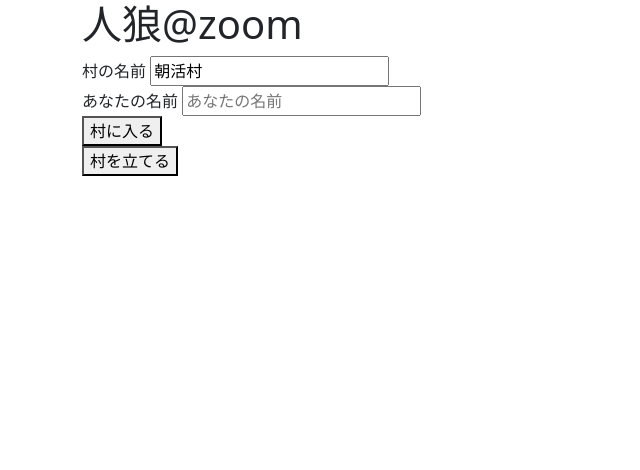
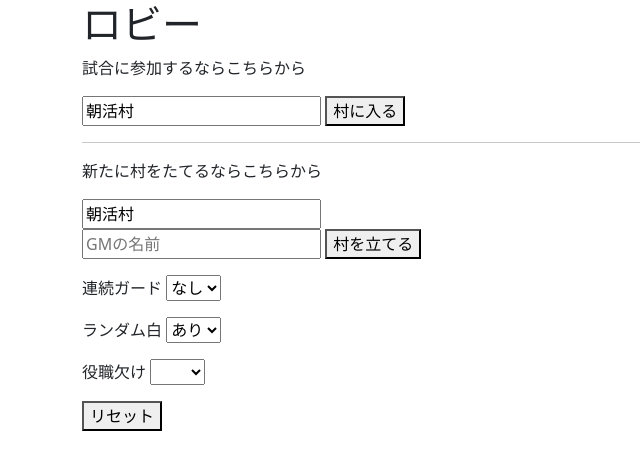
Before and after one commit to meguko2002/entry_socket, a Flask app: page / in a window 1280 px wide. Shown: the top 470 px of the page, without its empty margins (0-640 px from the left). Run offline with Flask 2, Linux system fonts and the light colour scheme; some libraries are stand-ins or nearby versions.

Commit message:
とりあえず、pycharmでviews.pyを実行。複数のゲームで一連の動作確認済み

```diff
--- a/testapp/__init__.py
+++ b/testapp/__init__.py
@@ -1,4 +1,7 @@
+import login as login
 from flask import Flask
+from flask_login import LoginManager, UserMixin, current_user, login_user, \
+    logout_user
 from flask_sqlalchemy import SQLAlchemy
 from flask_socketio import SocketIO
 from flask_session import Session
@@ -6,13 +9,12 @@
 
 app = Flask(__name__)
 app.config.from_object('testapp.config')
-app.secret_key ='sadfsaEFFSAefsa'
 app.permanent_session_lifetime = timedelta(minutes=30)
+app.config['secret_key'] ='sadfsaEFFSAefsa'
 app.config['SESSION_TYPE'] = 'filesystem'
 socketio = SocketIO(app, manage_session=False)
 
 db = SQLAlchemy(app)
-
 Session(app)
 from .models import player
 
--- a/testapp/templates/testapp/index.html
+++ b/testapp/templates/testapp/index.html
@@ -2,44 +2,66 @@
 
 {% block contents %}
 <div id="app">
+    <template v-if="phase =='村おこし'">
+        <h1>ロビー</h1>
 
-    <template v-if="phase =='村おこし'">
-        <h1>人狼@zoom</h1>
         <div>
-            <label for="villageName">村の名前</label>
-            <input type=" text" v-model="villageName" id="villageName" placeholder="村の名前">
+            <p>試合に参加するならこちらから</p>
+            <input type=" text" v-model="villageName" placeholder="村の名前">
+            <button @click="enterVillage">村に入る</button>
         </div>
+        <hr>
         <div>
-            <label for="myName">あなたの名前</label>
-            <input type=" text" v-model="myName" id="myName" placeholder="あなたの名前">
-        </div>
-        <div>
-            <button v-on:click="enterVillage">村に入る</button>
-        </div>
-        <div>
-            <button v-on:click="createVillage">村を立てる</button>
+            <p>新たに村をたてるならこちらから</p>
+            <input type=" text" v-model="villageName" placeholder="村の名前"><br>
+            <input type=" text" v-model="myName" placeholder="GMの名前">
+            <button @click="createVillage">村を立てる</button>
         </div>
         <p> [[ message ]]</p>
     </template>
 
-    <template v-else>
+    <template v-else-if="phase =='参戦受付中'">
         <p>[[ villageName ]] GM: [[ gmSign ]]</p>
         <h1>[[phase]]</h1>
         <table>
             <tr v-for="player in players" :key="player.pid">
-                <td v-bind:class={active:player.name==myName}>[[ player.pid ]]</td>
-                <td v-bind:class={active:!player.isAlive}>[[ player.name ]]
+                <td :class={active:player.name==myName}>[[ player.pid ]]</td>
+                <td :class={active:!player.isAlive}>[[ player.name ]]</td>
+                <td>
+                    <button v-if="(player.name==myName || IamGM)" @click="leave(player)">観戦</button>
+                    <button v-if="(player.name==myName || IamGM)" @click="logout(player)">村を離れる</button>
+                    <button v-if="gmButtonEnable && player.name != gm.name" @click="submitGM(player.name)">GM</button>
+                </td>
+            </tr>
+            <tr v-if="notEntry">
+                <td></td>
+                <td> <input type="text" v-model="myName"></td>
+                <td>
+                    <button @click="joinGame"> 参戦 </button>
+                    <button @click="logout">村を離れる</button>
+                </td>
+            </tr>
+        </table>
+    </template>
+
+    <!-- <template v-else-if="phase =='参戦受付中'">
+        <p>[[ villageName ]] GM: [[ gmSign ]]</p>
+        <h1>[[phase]]</h1>
+        <table>
+            <tr v-for="player in players" :key="player.pid">
+                <td :class={active:player.name==myName}>[[ player.pid ]]</td>
+                <td :class={active:!player.isAlive}>[[ player.name ]]
                     <span v-if="!player.is_playing">(断線中)</span>
                 </td>
                 <td>
-                    <button v-if="IamGM && phase=='昼'" v-on:click="vote(player)"
+                    <button v-if="IamGM && phase=='昼'" @click="vote(player)"
                         :disabled="voted || !player.isAlive">追放</button>
-                    <input v-if="phase=='深夜'" type="radio" name="targetCand" v-on:click="action(player)"
+                    <input v-if="phase=='深夜'" type="radio" name="targetCand" @click="action(player)"
                         :disabled="isNotObjected(player)" value="対象"></input>
+                    <button v-if="phase=='参戦受付中' && (player.name==myName || IamGM)" @click="leave(player)">観戦</button>
                     <button v-if="phase=='参戦受付中' && (player.name==myName || IamGM)"
-                        v-on:click="leave(player)">退却</button>
-                    <button v-if="gmButtonEnable && player.name != gm.name"
-                        v-on:click="submitGM(player.name)">GM</button>
+                        @click="logout(player)">村を離れる</button>
+                    <button v-if="gmButtonEnable && player.name != gm.name" @click="submitGM(player.name)">GM</button>
                 </td>
                 <td>[[ opencast[player.name] ]]</td>
                 <td v-if="phase =='深夜'||phase =='朝'">[[ wolfTarget[player.name] ]]
@@ -52,24 +74,25 @@
                     <input type="text" v-model="myName">
                 </td>
                 <td>
-                    <button v-on:click="joinGame"> 参戦 </button>
+                    <button @click="joinGame"> 参戦 </button>
                 </td>
             </tr>
             <tr v-else-if="IamGM && phase=='昼'">
                 <td></td>
                 <td></td>
                 <td>
-                    <button v-on:click="vote('')" :disabled="voted">追放なし</button>
+                    <button @click="vote('')" :disabled="voted">追放なし</button>
                 </td>
             </tr>
         </table>
+    </template> -->
 
     <template v-if="IamGM">
-            <button v-if="phase=='参戦受付中'" v-on:click=" assignCast" :disabled="players.length==0">試合開始</button>
-            <button v-if="phase=='昼'" v-on:click=" judge" :disabled="!voted">結果判定</button>
-            <button v-if="phase=='夜'" v-on:click=" toMidnight">夜のアクション</button>
-            <button v-if="phase=='朝'" v-on:click=" judge">結果判定</button>
-            <button v-if=gameover v-on:click="nextGame">次の試合</button>
+        <button v-if="phase=='参戦受付中'" @click=" assignCast" :disabled="players.length==0">試合開始</button>
+        <button v-if="phase=='昼'" @click=" judge" :disabled="!voted">結果判定</button>
+        <button v-if="phase=='夜'" @click=" toMidnight">夜のアクション</button>
+        <button v-if="phase=='朝'" @click=" judge">結果判定</button>
+        <button v-if=gameover @click="nextGame">次の試合</button>
     </template>
     <p> [[ message ]]</p>
     <template>
@@ -79,27 +102,27 @@
                     <label :for="name">[[ name ]]</label>
                 </td>
                 <td>
-                        <input type="number" v-model.number="castMenu[name]" v-on:click=countupdown
+                    <input type="number" v-model.number="castMenu[name]" @click=countupdown
                         :disabled="(name=='市民') || banCastControll" id="name" :min="minCastNum(name)" max="100">
                 </td>
             </tr>
         </table>
 
         <p>連続ガード
-                <select v-model="renguard" v-on:change="emitRenguard">
-                    <option v-for="tg in toggle" v-bind:value="tg.value" :disabled="banCastControll">[[
+            <select v-model="renguard" @change="emitRenguard">
+                <option v-for="tg in toggle" :value="tg.value" :disabled="banCastControll">[[
                     tg.text ]]</option>
             </select>
         </p>
         <p>ランダム白
-                <select v-model="ranshiro" v-on:change="emitRanshiro">
-                    <option v-for="tg in toggle" v-bind:value="tg.value" :disabled="banCastControll">[[
+            <select v-model="ranshiro" @change="emitRanshiro">
+                <option v-for="tg in toggle" :value="tg.value" :disabled="banCastControll">[[
                     tg.text ]]</option>
             </select>
         </p>
         <p>役職欠け
-                <select v-model="castmiss" v-on:change="emitCastMiss">
-                    <option v-for="sw in toggle" v-bind:value="sw.value" :disabled="banCastControll">[[ sw.text ]]
+            <select v-model="castmiss" @change="emitCastMiss">
+                <option v-for="sw in toggle" :value="sw.value" :disabled="banCastControll">[[ sw.text ]]
                 </option>
             </select>
             <span v-show="castmiss">※必ず一体は人狼がいます</span>
@@ -107,8 +130,8 @@
     </template>
 
     <template>
-            <button v-if="IamGM && phase=='参戦受付中'" v-on:click="gmChange=!gmChange">GM交代</button>
-            <button v-if="IamGM" v-on:click="resetGame">リセット</button>
+        <button v-if="IamGM && phase=='参戦受付中'" @click="gmChange=!gmChange">GM交代</button>
+        <button v-if="IamGM" @click="resetGame">リセット</button>
     </template>
     </template>
 </div>
@@ -170,10 +193,16 @@
                 return this.players.find(p => p.name === this.myName)
             },
             myId: function () {
+                if (this.myData) {
+                    return this.myData.pid
+                }
+                return 0
+            },
+            notEntry: function () {
                 if (this.myData === undefined) {
-                    return 0
+                    return true
                 }
-                return this.myData.pid
+                return false
             },
             banCastControll: function () {
                 if (this.IamGM) {
@@ -210,19 +239,20 @@
                 }
             },
             enterVillage: function () {
-                if (this.myName != '' && this.villageName != '') {
+                if (this.villageName != '') {
                     socket.emit('enter village',
                         { 'village_name': this.villageName, 'my_name': this.myName }
                     )
                 }
             },
             joinGame: function () {
-                if (this.myName != '') {
                 socket.emit('join game', this.myName)
-                }
             },
             leave: function (player) {
                 socket.emit('leave', player.name)
+            },
+            logout: function () {
+                socket.emit('logout',this.myName)
             },
             action: function (player) {
                 socket.emit('do action', player.name)
--- a/testapp/views.py
+++ b/testapp/views.py
@@ -1,10 +1,22 @@
-from flask import render_template, request, \
+from flask import Flask, render_template, request, \
     redirect, session, url_for, jsonify
-from flask_socketio import emit, join_room, leave_room
+from flask_login import LoginManager, UserMixin, current_user, login_user, \
+    logout_user
+from flask_socketio import SocketIO, emit, join_room, leave_room
+from flask_session import Session
 import random
-from testapp import app, socketio
-from testapp import db
-from testapp.models.player import Player
+
+# from testapp import app, socketio
+
+app = Flask(__name__)
+app.config['SECRET_KEY'] = 'top-secret!'
+app.config['SESSION_TYPE'] = 'filesystem'
+login = LoginManager(app)
+Session(app)
+socketio = SocketIO(app, manage_session=False)
+
+# from testapp import db
+# from testapp.models.player import Player
 
 # 起動の仕方は(venv)entry_socket 配下で python server.py とする。https://qiita.com/Bashi50/items/e3459ca2a4661ce5dac6
 
@@ -51,6 +63,17 @@
          {'name': '狂信者', 'team': 'black', 'color': 'white'},
          {'name': '市民', 'team': 'white', 'color': 'white'},
          ]
+
+
+class User(UserMixin, object):
+    def __init__(self, id=None):
+        self.id = id
+
+
+@login.user_loader
+def load_user(id):
+    return User(id)
+
 
 class Game:
     def __init__(self, village_name):
@@ -221,8 +244,9 @@
         else:
             id = len(self.players) + 1
         return id
-#
-#     ############################################################################
+
+    #############################################################################
+
     @property
     def broadcast_info(self, msg=None):
         return {'phase': self.phase,
@@ -292,8 +316,9 @@
 
 @app.route('/session')
 def session_access():
-    my_name = session.get('my_name')
-    village_name = session.get('village_name','朝活村')
+    my_name = current_user.id \
+        if current_user.is_authenticated else None
+    village_name = session.get('village_name', '朝活村')
     return jsonify({'my_name': my_name, 'village_name': village_name})
 
 
@@ -315,11 +340,11 @@
 @socketio.on('create village')
 def create_village(data):
     my_name = data.get('my_name')
-    session['my_name'] = my_name
-
+    login_user(User(my_name))
+    # session['my_name'] = my_name
+    village_name = data.get('village_name')
+    session['village_name'] = village_name
     # 同一の村の名前がすでにあるか調べる
-    village_name = data.get('village_name')
-    assert village_name
     if village_name in [game.village_name for game in games]:
         emit('message', {'msg': 'その村はすでにあります'})
         return
@@ -328,7 +353,6 @@
         game.set_gm(request.sid, my_name)
         game.phase = '参戦受付中'
         games.append(game)  # アプリに新しい村追加
-        session['village_name'] = village_name
         join_room(village_name)
         game.emit_broadcast()
 
@@ -336,26 +360,19 @@
 @socketio.on('enter village')
 def enter_village(data):
     village_name = data.get('village_name')
-    assert village_name
+    session['village_name'] = village_name
     game = next((game for game in games if game.village_name == village_name), None)
     if game:
-        session['village_name'] = village_name
         join_room(village_name)
-        if data.get('my_name') in [p['name'] for p in game.players]:
-            pass
         game.emit_broadcast()
-
     else:
         emit('message', {'msg': '村がありません'})
 
 
 @socketio.on('join game')
 def join_game(my_name):
-    village_name = session.get('village_name')
-    game = on_game(village_name)
-    print(game.village_name)
-    assert my_name
-    session['my_name'] = my_name
+    login_user(User(my_name))
+    game = on_game(session['village_name'])
     game.join_game(request.sid, my_name)
     game.emit_broadcast()
 
@@ -365,7 +382,20 @@
     village_name = session.get('village_name')
     game = on_game(village_name)
     game.leave(name)
+    logout_user()
     game.emit_broadcast()
+
+
+@socketio.on('logout')
+def logout(name):
+    village_name = session.get('village_name')
+    game = on_game(village_name)
+    if name != '':
+        game.leave(name)
+        game.emit_broadcast()
+    logout_user()
+    leave_room(village_name)
+    emit('message', {'phase':'村おこし'})
 
 
 # @app.route('/village', methods=['GET', 'POST'])
@@ -381,22 +411,7 @@
 #         game = Game()
 #         return redirect(url_for('village'))
 #     return render_template('testapp/index.html')
-# @socketio.on('connect')
-# def connect():
-#     village_name = session.get('village_name')
-#     if village_name:
-#         game = on_game(village_name)
-#         my_name = session.get('my_name')
-#         if my_name:
-#             player = game.player_by_name(my_name)
-#             if player:
-#                 player['is_playing'] = True
-#                 player['sid'] = request.sid
-#                 join_room(game.village_name)
-#             if session['my_name'] == game.gm['name']:
-#                 game.gm['is_playing'] = True
-#                 game.gm['sid'] = request.sid
-#             game.emit_broadcast()
+
 
 
 # @socketio.on('disconnect')
@@ -503,7 +518,7 @@
     message = game.win_judge()
     game.wolf_target.clear()
     emit('message', {'players': game.players_for_player, 'phase': game.phase,
-                     'msg': message, 'wolf_target': game.wolf_target}, broadcast=True)
+                     'msg': message, 'wolf_target': game.wolf_target}, to=game.village_name)
 
 
 @socketio.on('offer choices')
@@ -606,7 +621,7 @@
     game.judge_casts_action()  # 全てのcastのアクションから全体の判定
     game.phase = '朝'
     message = '夜のアクションが終了しました'
-    emit('message', {'phase': game.phase, 'msg': message}, broadcast=True)
+    emit('message', {'phase': game.phase, 'msg': message}, to=game.village_name)
 
 
 @socketio.on('next game')
@@ -618,7 +633,7 @@
     game.phase = '参戦受付中'
     message = '参戦受付中'
     game.emit_broadcast(message=message)
-    emit('message', {'opencast': ''}, broadcast=True)
+    emit('message', {'opencast': ''}, to=game.village_name)
 
 
 @socketio.on('change cast')
@@ -630,6 +645,5 @@
 
 
 if __name__ == '__main__':
-    socketio.run(app, debug=True)
-    socketio.run(app)
-    socketio.run(app, host='192.168.2.60', debug=True)
+    # socketio.run(app, debug=True)
+    socketio.run(app, host='192.168.2.36', debug=True)
```
Lines whose indentation alone changed are shown as unchanged.
